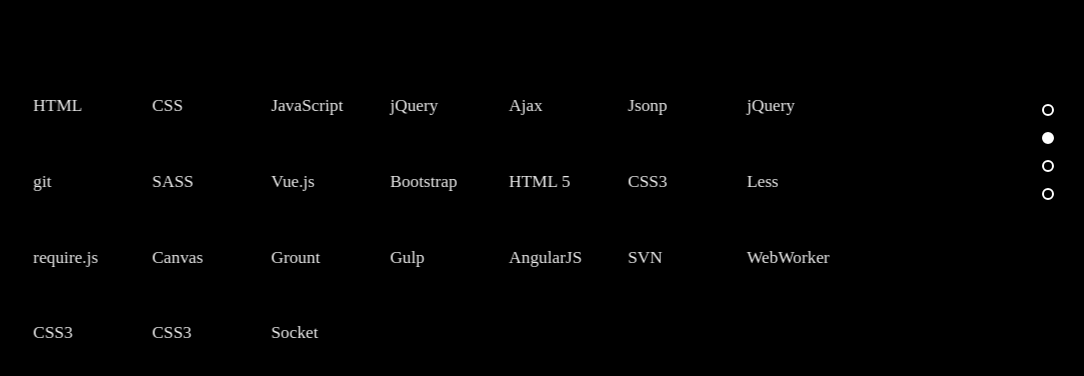
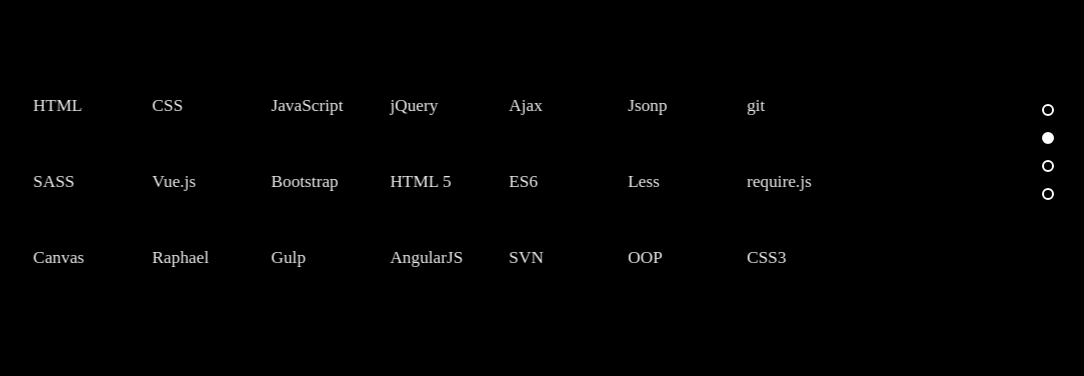
Before and after one commit to wupenghang/web, a plain HTML site: page index.html in a window 1280 px wide. Both pictures are taken after a click on the item 1244 px from the left and 362 px from the top of the page. Shown: the part 224-600 px from the top of the page, without its empty margins (196-1280 px from the left). Drawn offline with Linux system fonts and the light colour scheme.

Commit message:
Update index.html

```diff
--- a/index.html
+++ b/index.html
@@ -37,24 +37,21 @@
 					<li>jQuery</li>
 					<li>Ajax</li>
 					<li>Jsonp</li>
-					<li>jQuery</li>
 					<li>git</li>
 					<li>SASS</li>
 					<li>Vue.js</li>
 					<li>Bootstrap</li>
 					<li>HTML 5</li>
-					<li>CSS3</li>
+					<li>ES6</li>
 					<li>Less</li>
 					<li>require.js</li>
 					<li>Canvas</li>
-					<li>Grount</li>
+					<li>Raphael</li>
 					<li>Gulp</li>
 					<li>AngularJS</li>
 					<li>SVN</li>
-					<li>WebWorker</li>
+					<li>OOP</li>
 					<li>CSS3</li>
-					<li>CSS3</li>
-					<li>Socket</li>
 				</ul>
 			</div>
 			<div class="part4">
```
